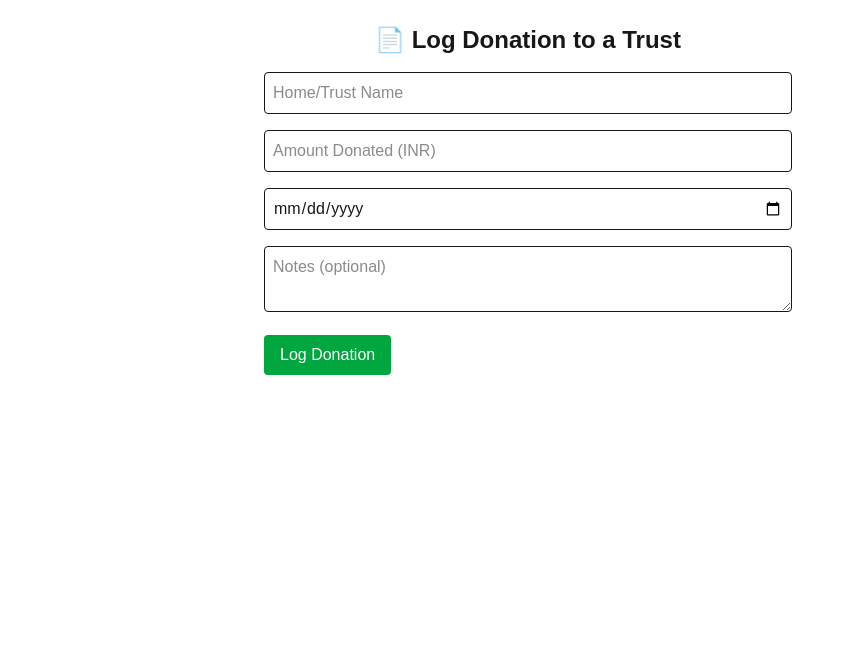
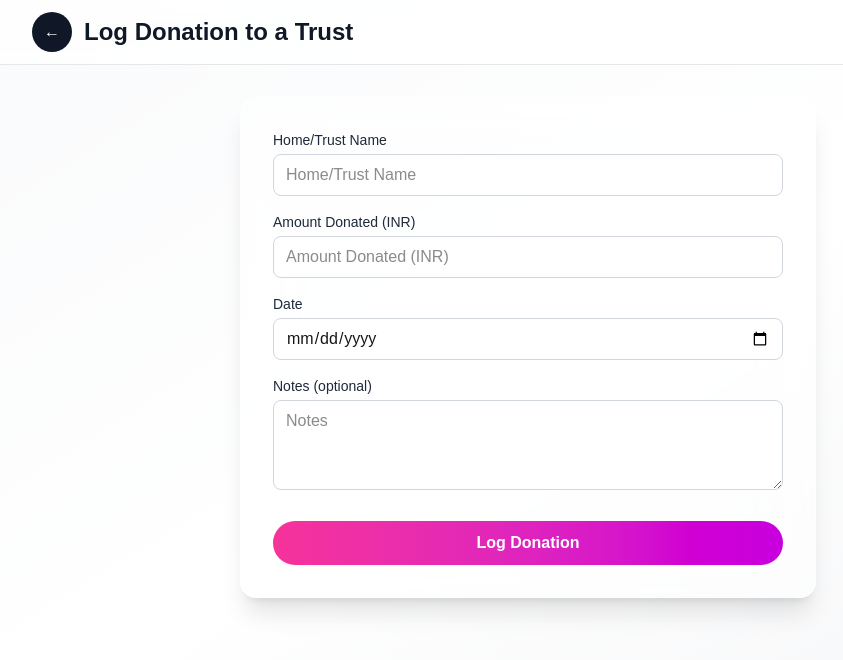
Before and after one commit to kupendrav/365-smiles, a Next.js app in the folder 365-smiles/: page /admin/log-donation in a window 1280 px wide. Shown: the top 660 px of the page, without its empty margins (112-955 px from the left). Built offline with nearby package versions, Linux system fonts and the light colour scheme.

Commit message:
Refactor AdminDashboard and DonationSummaryPage components for improved structure and performance; enhance UI with better loading states and total donation summaries

```diff
--- a/365-smiles/app/admin/log-donation/page.tsx
+++ b/365-smiles/app/admin/log-donation/page.tsx
@@ -1,82 +1,121 @@
-'use client';
+"use client";
 
-import { useState } from 'react';
-import { useRouter } from 'next/navigation';
+import { useState } from "react";
+import { useRouter } from "next/navigation";
 
 export default function LogDonationPage() {
   const router = useRouter();
 
-  const [homeName, setHomeName] = useState('');
-  const [amount, setAmount] = useState('');
-  const [date, setDate] = useState('');
-  const [notes, setNotes] = useState('');
+  const [homeName, setHomeName] = useState("");
+  const [amount, setAmount] = useState("");
+  const [date, setDate] = useState("");
+  const [notes, setNotes] = useState("");
   const [loading, setLoading] = useState(false);
 
   const handleSubmit = async (e: React.FormEvent) => {
     e.preventDefault();
     setLoading(true);
 
-    const res = await fetch('/api/log-donation', {
-      method: 'POST',
+    const res = await fetch("/api/log-donation", {
+      method: "POST",
       body: JSON.stringify({ homeName, amount, date, notes }),
-      headers: {
-        'Content-Type': 'application/json',
-      },
+      headers: { "Content-Type": "application/json" },
     });
 
     const data = await res.json();
     setLoading(false);
 
     if (!res.ok) {
-      alert('Something went wrong: ' + data.error);
+      alert("Something went wrong: " + (data?.error || "Unknown error"));
       return;
     }
 
-    alert('Donation logged successfully!');
-    router.push('/admin/dashboard');
+    alert("Donation logged successfully!");
+    router.push("/admin/donation-summary");
   };
 
   return (
-    <main className="max-w-xl mx-auto p-6">
-      <h1 className="text-2xl font-bold mb-4 text-center">📄 Log Donation to a Trust</h1>
+    <div className="min-h-screen w-full bg-gradient-to-br from-gray-50 via-white to-gray-100">
+      {/* Top bar with back arrow */}
+      <header className="sticky top-0 z-10 bg-white/80 backdrop-blur border-b border-gray-200">
+        <div className="mx-auto max-w-5xl px-4 py-3 flex items-center gap-3">
+          <button
+            aria-label="Back to Admin Frontpage"
+            onClick={() => router.push("/admin/frontpage")}
+            className="h-10 w-10 grid place-items-center rounded-full bg-gray-900 text-white hover:bg-gray-800 active:scale-95 transition"
+            title="Back"
+          >
+            ←
+          </button>
+          <h1 className="text-xl md:text-2xl font-extrabold text-gray-900">
+            Log Donation to a Trust
+          </h1>
+        </div>
+      </header>
+
+      <main className="mx-auto max-w-5xl px-4 py-8">
+        {/* Glass card */}
+        <div className="mx-auto max-w-xl rounded-2xl border border-white/30 bg-white/50 backdrop-blur-xl shadow-xl p-6 md:p-8">
           <form onSubmit={handleSubmit} className="space-y-4">
+            <label className="block">
+              <span className="block text-sm mb-1 text-gray-800">Home/Trust Name</span>
               <input
                 type="text"
                 placeholder="Home/Trust Name"
                 value={homeName}
                 onChange={(e) => setHomeName(e.target.value)}
                 required
-          className="w-full border p-2 rounded"
+                className="w-full rounded-lg bg-white/70 border border-gray-300 px-3 py-2 outline-none focus:ring-2 focus:ring-pink-500"
               />
+            </label>
+
+            <label className="block">
+              <span className="block text-sm mb-1 text-gray-800">Amount Donated (INR)</span>
               <input
                 type="number"
+                min={1}
                 placeholder="Amount Donated (INR)"
                 value={amount}
                 onChange={(e) => setAmount(e.target.value)}
                 required
-          className="w-full border p-2 rounded"
+                className="w-full rounded-lg bg-white/70 border border-gray-300 px-3 py-2 outline-none focus:ring-2 focus:ring-pink-500"
               />
+            </label>
+
+            <label className="block">
+              <span className="block text-sm mb-1 text-gray-800">Date</span>
               <input
                 type="date"
                 value={date}
                 onChange={(e) => setDate(e.target.value)}
                 required
-          className="w-full border p-2 rounded"
+                className="w-full rounded-lg bg-white/70 border border-gray-300 px-3 py-2 outline-none focus:ring-2 focus:ring-pink-500"
               />
+            </label>
+
+            <label className="block">
+              <span className="block text-sm mb-1 text-gray-800">Notes (optional)</span>
               <textarea
-          placeholder="Notes (optional)"
+                placeholder="Notes"
                 value={notes}
                 onChange={(e) => setNotes(e.target.value)}
-          className="w-full border p-2 rounded"
+                rows={3}
+                className="w-full rounded-lg bg-white/70 border border-gray-300 px-3 py-2 outline-none focus:ring-2 focus:ring-pink-500"
               />
+            </label>
+
+            <div className="pt-2">
               <button
                 type="submit"
-          className="bg-green-600 text-white px-4 py-2 rounded"
+                className="w-full rounded-full bg-gradient-to-r from-pink-500 to-fuchsia-600 py-2.5 font-semibold text-white hover:opacity-95 active:scale-[0.99] transition disabled:opacity-60"
                 disabled={loading}
               >
-          {loading ? 'Logging...' : 'Log Donation'}
+                {loading ? "Logging..." : "Log Donation"}
               </button>
+            </div>
           </form>
+        </div>
       </main>
+    </div>
   );
 }
```
Lines whose indentation alone changed are shown as unchanged.
